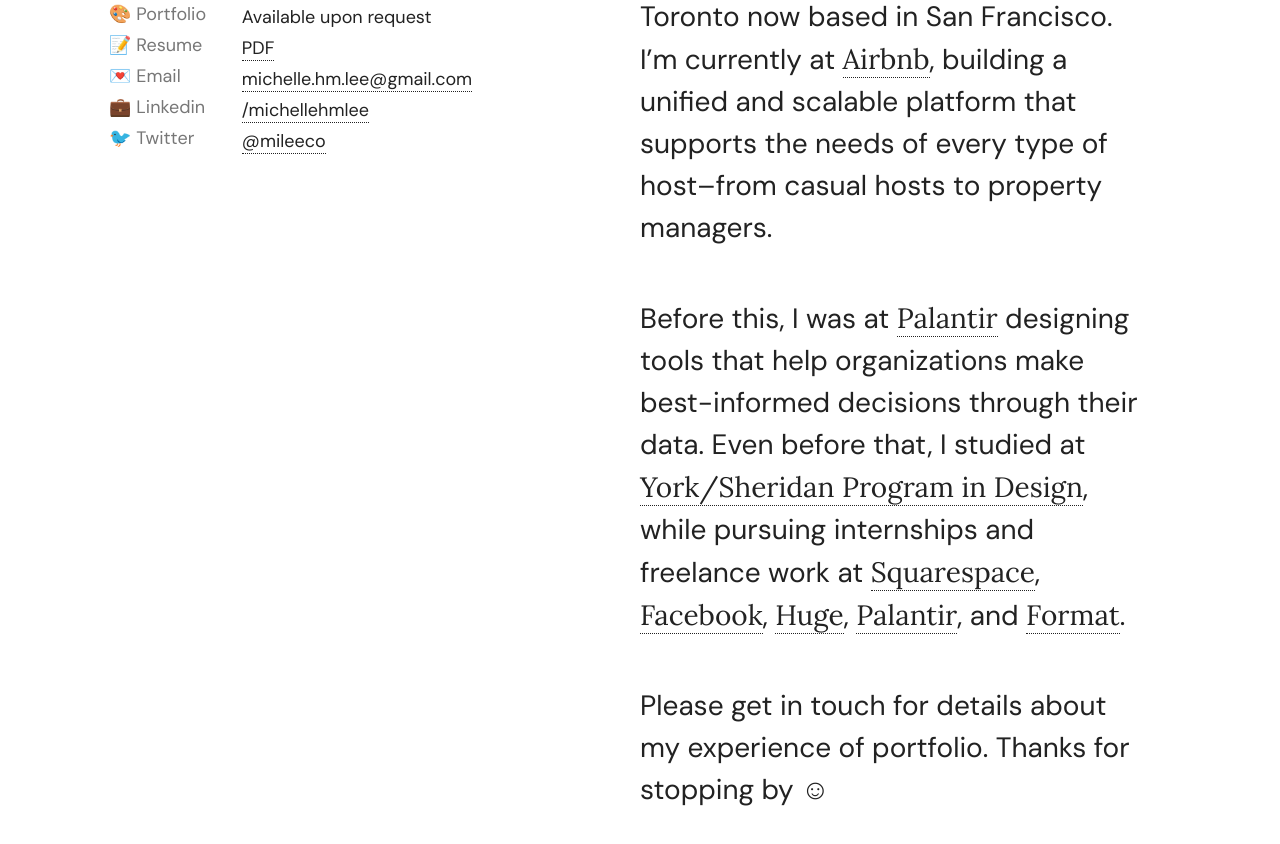
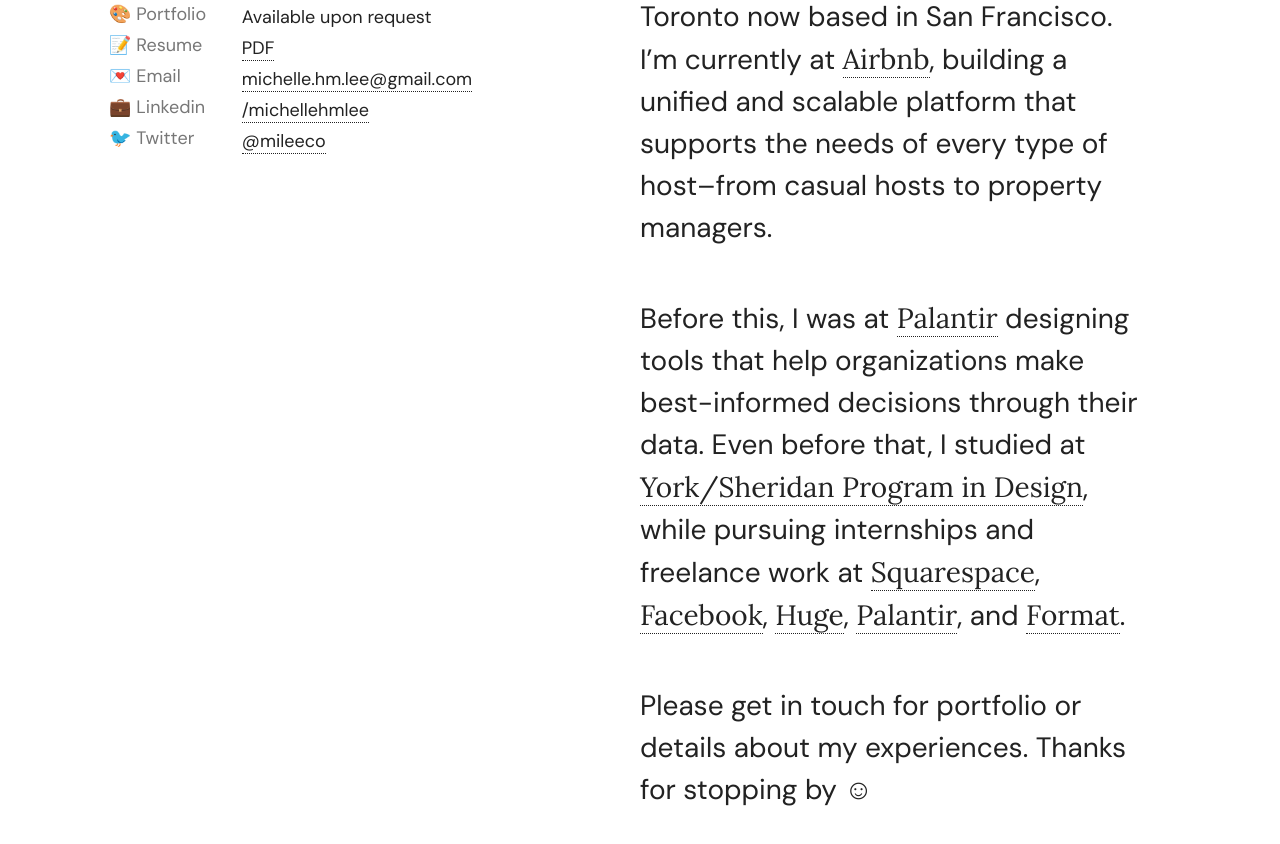
Before and after one commit to michellehmlee/michellehmlee.github.io, a plain HTML site: page index.html in a window 1280 px wide. Shown: the part 154-998 px from the top of the page. Drawn offline with Linux system fonts and the light colour scheme.

Commit message:
typo fixes

```diff
--- a/index.html
+++ b/index.html
@@ -41,7 +41,7 @@
                 their data. Even before that, I studied at <a href="https://design.ampd.yorku.ca/" target="_blank">York/Sheridan Program in Design</a>, while pursuing internships and
                 freelance work at <a href="http://www.squarespace.com" target="_blank">Squarespace</a>, <a href="http://www.facebook.com" target="_blank">Facebook</a>,
                 <a href="http://www.hugeinc.com" target="_blank">Huge</a>, <a href="http://www.palantir.com">Palantir</a>, and <a href="http://www.format.com" target="_blank">Format</a>.</h2>
-                <h2>Please get in touch for details about my experience of portfolio. Thanks for stopping by ☺︎</h2>
+                <h2>Please get in touch for portfolio or details about my experiences. Thanks for stopping by ☺︎</h2>
         </div>
     </div>
 </body>
```
